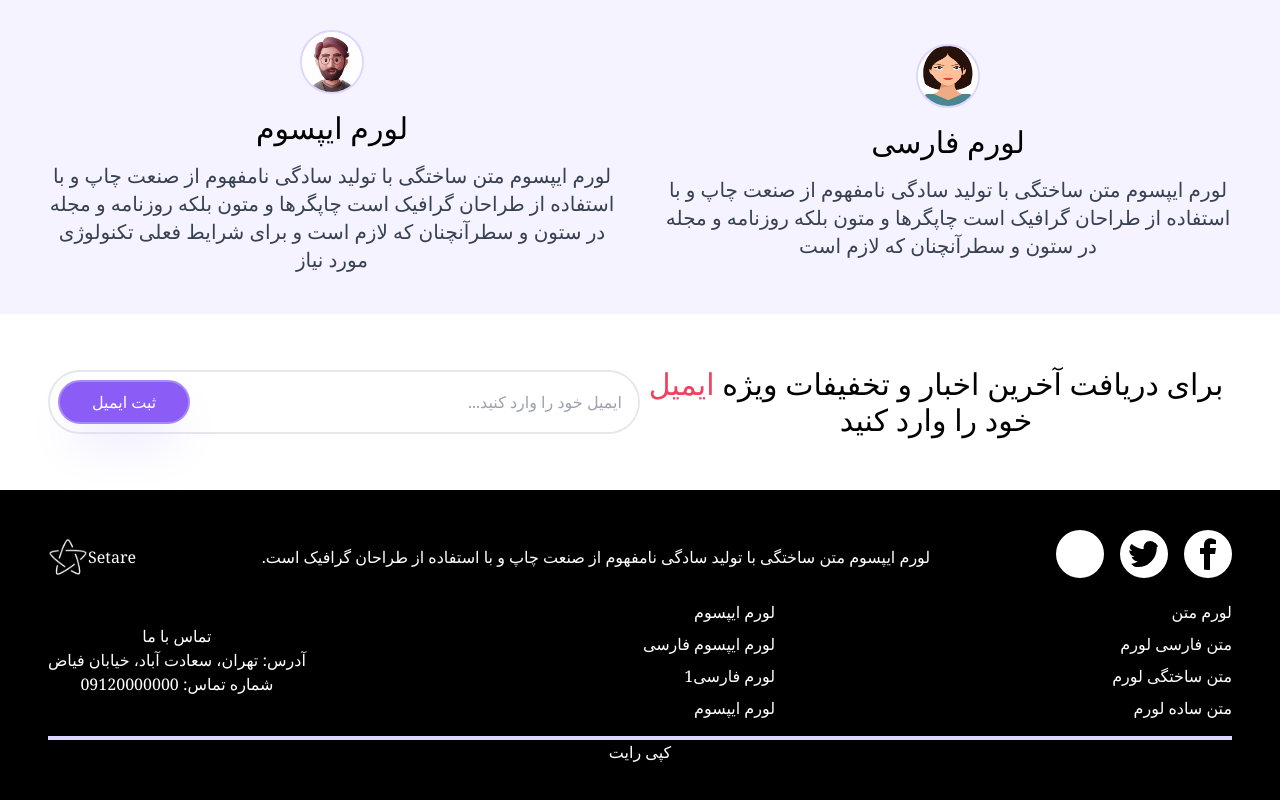
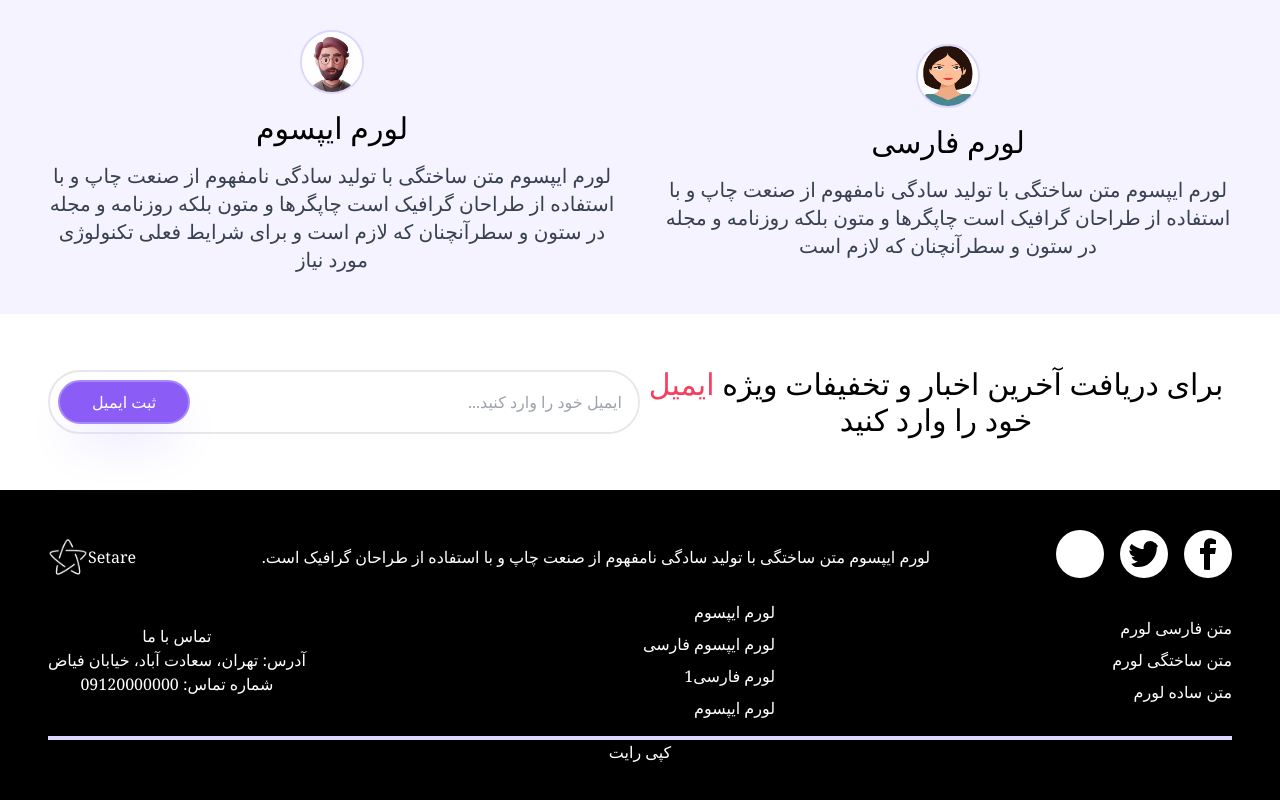
Before and after one commit to setare-saedi/landing-page, a React (Create React App) app: page / in a window 1280 px wide. Shown: the part 3247-4047 px from the top of the page. Built offline with nearby package versions, Linux system fonts and the light colour scheme; some icons are missing.

Commit message:
Update Footer.jsx

```diff
--- a/src/sections/Footer.jsx
+++ b/src/sections/Footer.jsx
@@ -36,7 +36,6 @@ function Footer() {
           <div className=' flex lg:flex-row flex-col justify-between items-center gap-4 my-4'>
             <div className=' text-white flex flex-col'>
               <ul className=' list-none space-y-2 lg:text-right text-center'>
-                <li><a href='#'>لورم متن</a></li>
                 <li><a href='#'>متن فارسی لورم</a></li>
                 <li><a href='#'>متن ساختگی لورم</a></li>
                 <li><a href='#'> متن ساده لورم</a></li>
```
